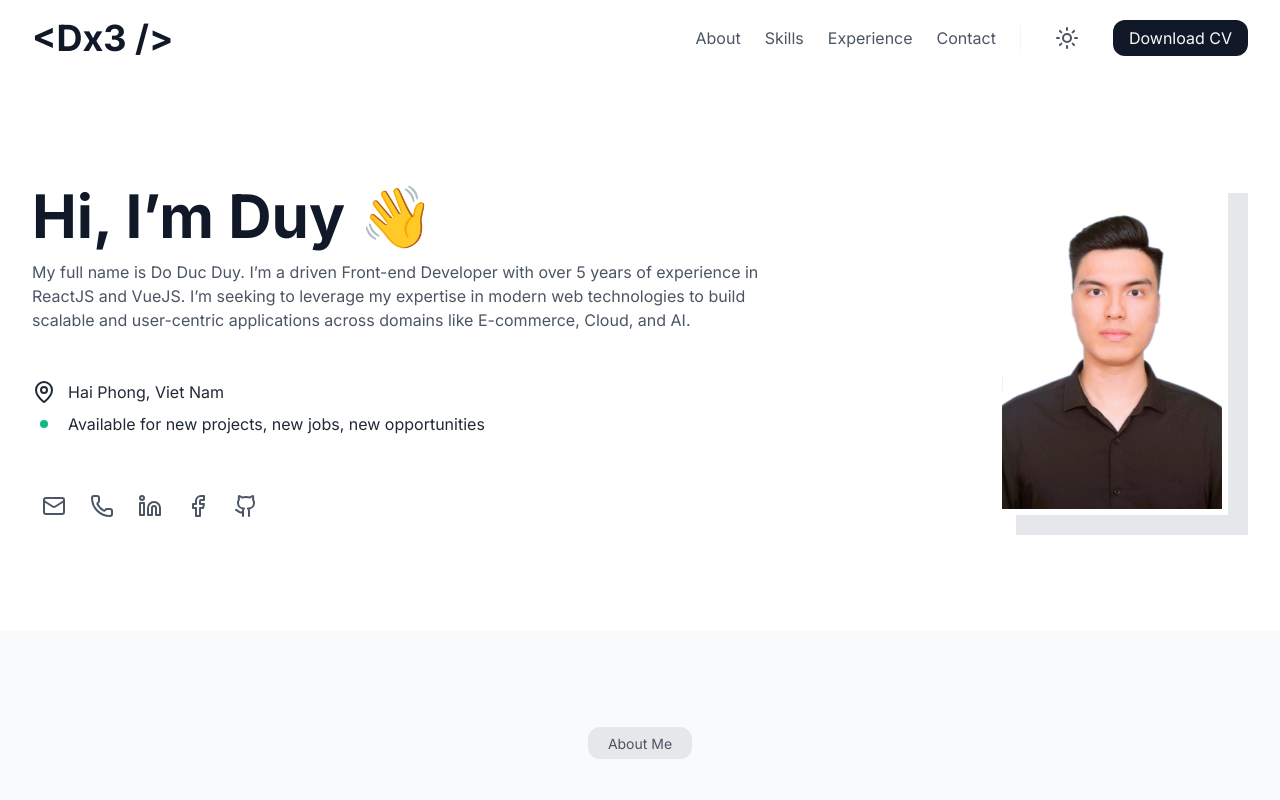
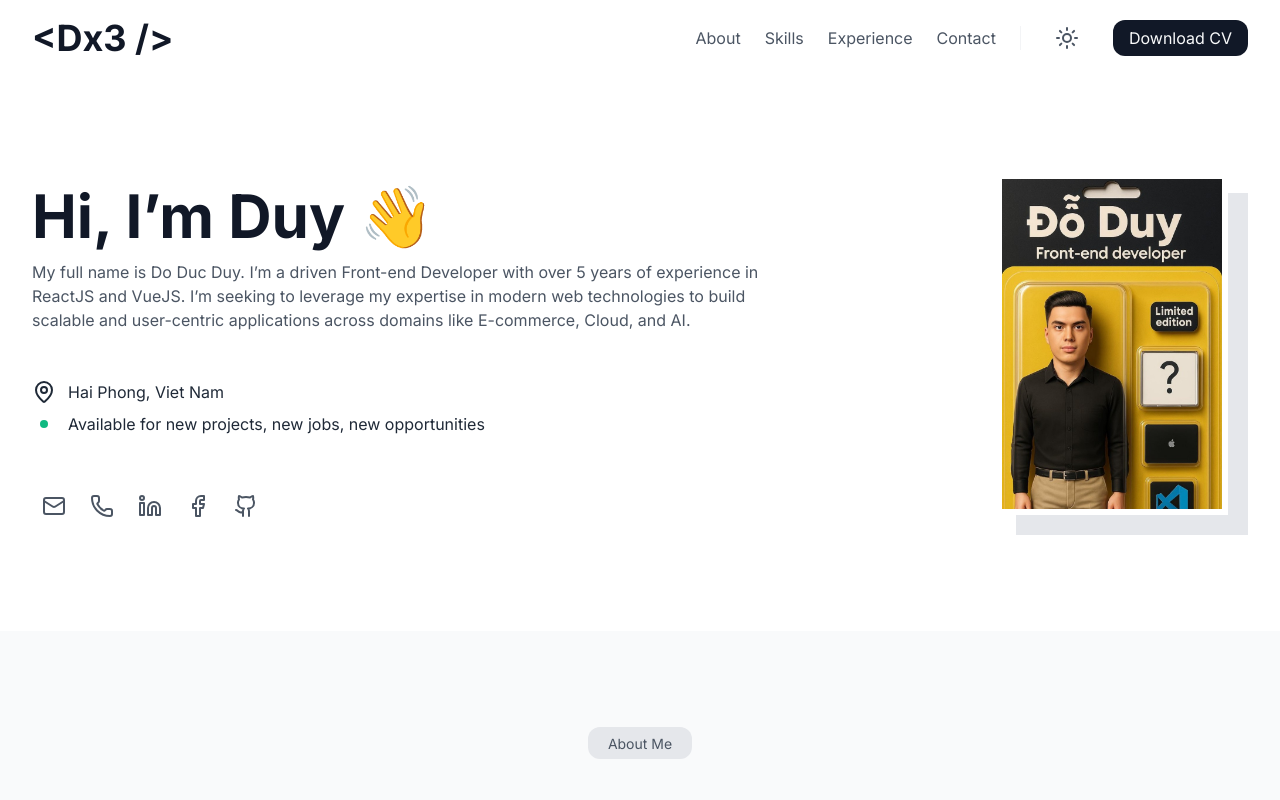
Before and after one commit to duydd25031999/cloudflare-portfolio, a React (Vite) app: page / in a window 1280 px wide. Shown: the top 800 px of the page. Built offline with nearby package versions, Linux system fonts and the light colour scheme.

Commit message:
Update Hero image

```diff
--- a/src/components/HeroSection.jsx
+++ b/src/components/HeroSection.jsx
@@ -73,7 +73,7 @@ const HeroSection = () => {
                         <div className="absolute right-1/2 lg:right-0 translate-x-1/2 lg:translate-x-0 w-[252px] h-[312px] lg:w-[232px] lg:h-[342px] bottom-0 bg-gray-200 dark:bg-graydark-200"></div>
                         <div className="absolute left-1/2 lg:left-0 -translate-x-1/2 lg:translate-x-0 top-0 z-20 bg-white dark:bg-gray-950 p-1.5">
                             <Image
-                                src="/Hero.png" // Replace with your actual image path
+                                src="/Hero.jpg" // Replace with your actual image path
                                 alt="Duy's introduction"
                                 className="min-w-[200px] w-[200px] h-[300px] lg:w-[220px] lg:h-[330px]"
                             />
```
Also changed, not shown: public/Hero.jpg (added), public/Hero.png (deleted).
